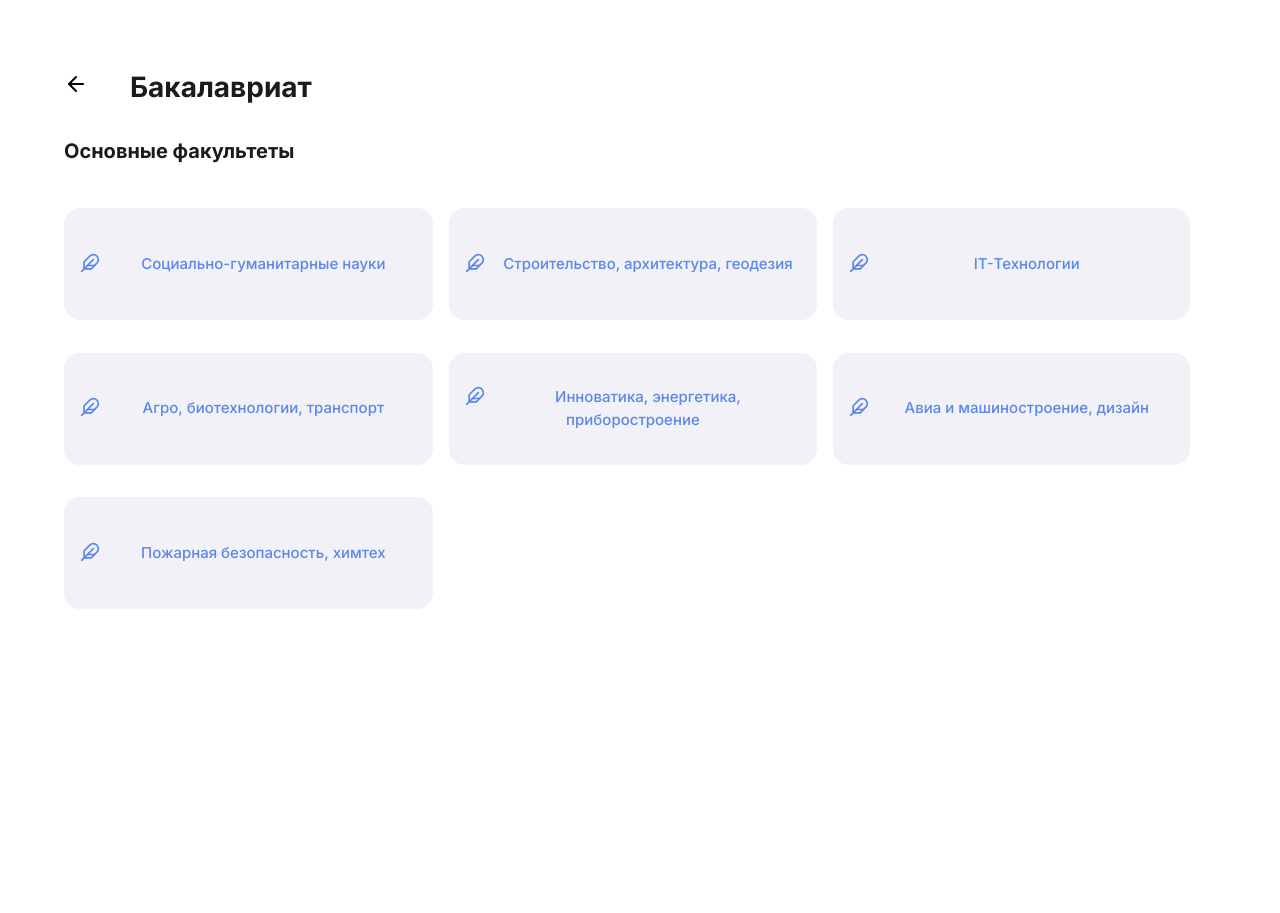
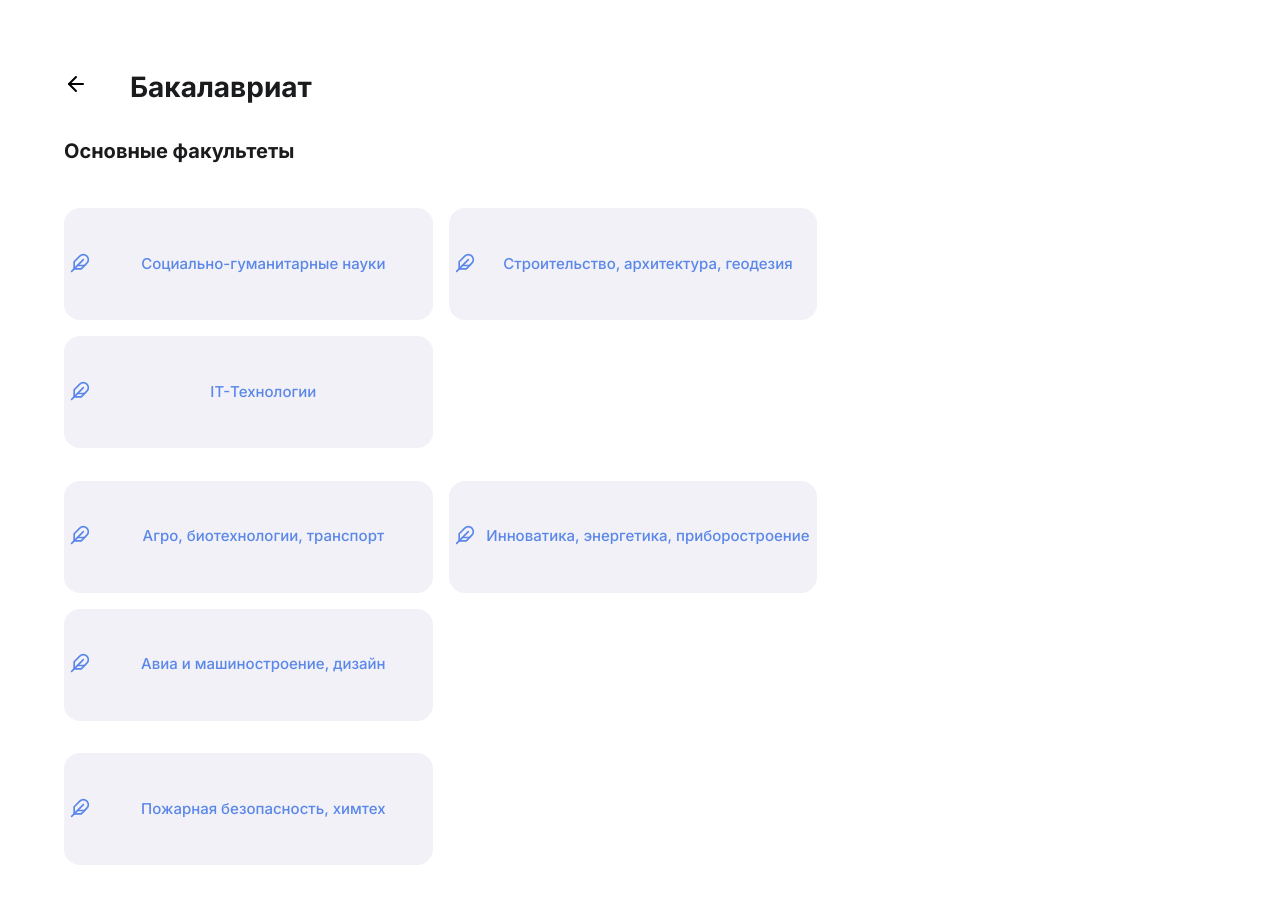
Before and after one commit to Pingwinshik/ElectronicQueue, a Python web app: template templates/client.html in a window 1280 px wide, after a click on "Бакалавриат". Before the commit the page ends 609 px from the top, so only its background shows below. Run offline with Jinja, Linux system fonts and the light colour scheme; the template is opened without the code that fills it, so the values that code supplies are empty.

Commit message:
Build 11.02.2023 12:18

```diff
--- a/static/css/additionals.css
+++ b/static/css/additionals.css
@@ -28,6 +28,10 @@ hr {
 .a-hider {
   color: #ffffff !important;
   background-color: #ffffff !important;
+}
+.w3-bachelor-button-terminal:hover {
+  color: #1A4FC1 !important;
+  background-color: #fafafa !important;
 }
 .a-grey-blue-hover:hover {
   color: #1A4FC1 !important;
@@ -66,6 +70,59 @@ hr {
   margin-top: 25vh!important;
   margin-bottom: 25vh!important;
 }
+.w3-mobile-style {
+
+}
+.w3-bachelor-button-mobile {
+    border:none;
+    display:inline-block;
+    padding:8px 16px;
+    vertical-align:middle;
+    overflow:hidden;
+    text-decoration:none;
+    color:inherit;
+    background-color:inherit;
+    text-align:center;
+    cursor:pointer;
+    white-space:nowrap;
+    padding-top:16px;
+    padding-bottom:16px;
+    color: #5a87e9;
+    background-color: #f1f1f7;
+    margin-top:16px;
+    border-radius:16px;
+    width: 100%;
+    height: 10vh;
+}
+.w3-bachelor-button-terminal {
+    border:none;
+    display:inline-block;
+    vertical-align:middle;
+    overflow:hidden;
+    text-decoration:none;
+    color:inherit;
+    background-color:inherit;
+    text-align:center;
+    cursor:pointer;
+    white-space:nowrap;
+    padding-top:16px;
+    padding-bottom:16px;
+    color: #5a87e9;
+    background-color: #f1f1f7;
+    margin-top:16px;
+    margin-right:16px;
+    float:left;
+    border:none;
+    display:block;
+    outline:0;
+    border-radius:16px;
+    width: 32%;
+    height: 14vh;
+}
+.a-light-blue {
+  color: #242628 !important;
+  background-color: #B3C7F5 !important;
+}
 .a-margin-8 {
   margin: 8px !important;
 }
--- a/templates/client.html
+++ b/templates/client.html
@@ -181,13 +181,13 @@
           <h2 class="text-blackish"><b>Основные факультеты</b></h2>
         </div>
         <div class="w3-container w3-margin-top w3-margin-bottom">
-          <button class="w3-button w3-padding-16 a-grey-blue w3-margin-top w3-round-xlarge a-grey-blue-hover" name="button" style="width: 100%; height: 10vh" onclick="document.getElementById('bach_soc').style.display='block'"><img class="search-icon" src="../static/img/icons/feather.svg" alt="Перо" width="20" height="20" align="left" style="margin-right: 10px" />Социально-гуманитарные науки</button>
-          <button class="w3-button w3-padding-16 a-grey-blue w3-margin-top w3-round-xlarge a-grey-blue-hover" name="button" style="width: 100%; height: 10vh" onclick="document.getElementById('bach_build').style.display='block'"><img class="search-icon" src="../static/img/icons/feather.svg" alt="Перо" width="20" height="20" align="left" style="margin-right: 10px" />Строительство, архитектура</button>
-          <button class="w3-button w3-padding-16 a-grey-blue w3-margin-top w3-round-xlarge a-grey-blue-hover" name="button" style="width: 100%; height: 10vh" onclick="document.getElementById('bach_it').style.display='block'"><img class="search-icon" src="../static/img/icons/feather.svg" alt="Перо" width="20" height="20" align="left" style="margin-right: 10px" />IT-Технологии</button>
-          <button class="w3-button w3-padding-16 a-grey-blue w3-margin-top w3-round-xlarge a-grey-blue-hover" name="button" style="width: 100%; height: 10vh" onclick="document.getElementById('bach_agro').style.display='block'"><img class="search-icon" src="../static/img/icons/feather.svg" alt="Перо" width="20" height="20" align="left" style="margin-right: 10px" />Агро, биотехнологии, транспорт</button>
-          <button class="w3-button w3-padding-16 a-grey-blue w3-margin-top w3-round-xlarge a-grey-blue-hover" name="button" style="width: 100%; height: 10vh" onclick="document.getElementById('bach_avia').style.display='block'"><img class="search-icon" src="../static/img/icons/feather.svg" alt="Перо" width="20" height="20" align="left" style="margin-right: 10px" />Авиа и машиностроение, дизайн</button>
-          <button class="w3-button w3-padding-16 a-grey-blue w3-margin-top w3-round-xlarge a-grey-blue-hover" name="button" style="width: 100%; height: 10vh" onclick="document.getElementById('bach_inno').style.display='block'"><img class="search-icon" src="../static/img/icons/feather.svg" alt="Перо" width="20" height="20" align="left" style="margin-right: 10px" />Инноватика, энергетика, приборостроение</button>
-          <button class="w3-button w3-padding-16 a-grey-blue w3-margin-top w3-round-xlarge a-grey-blue-hover" name="button" style="width: 100%; height: 10vh" onclick="document.getElementById('bach_chem').style.display='block'"><img class="search-icon" src="../static/img/icons/feather.svg" alt="Перо" width="20" height="20" align="left" style="margin-right: 10px" />Пожарная безопасность, химтех</button>
+          <button class="w3-bachelor-button-mobile" onclick="document.getElementById('bach_soc').style.display='block'"><img class="search-icon" src="../static/img/icons/feather.svg" alt="Перо" width="20" height="20" align="left" style="margin-right: 10px" />Социально-гуманитарные науки</button>
+          <button class="w3-bachelor-button-mobile" onclick="document.getElementById('bach_build').style.display='block'"><img class="search-icon" src="../static/img/icons/feather.svg" alt="Перо" width="20" height="20" align="left" style="margin-right: 10px" />Строительство, архитектура</button>
+         <button class="w3-bachelor-button-mobile" onclick="document.getElementById('bach_it').style.display='block'"><img class="search-icon" src="../static/img/icons/feather.svg" alt="Перо" width="20" height="20" align="left" style="margin-right: 10px" />IT-Технологии</button>
+         <button class="w3-bachelor-button-mobile" onclick="document.getElementById('bach_agro').style.display='block'"><img class="search-icon" src="../static/img/icons/feather.svg" alt="Перо" width="20" height="20" align="left" style="margin-right: 10px" />Агро, биотехнологии, транспорт</button>
+         <button class="w3-bachelor-button-mobile" onclick="document.getElementById('bach_avia').style.display='block'"><img class="search-icon" src="../static/img/icons/feather.svg" alt="Перо" width="20" height="20" align="left" style="margin-right: 10px" />Авиа и машиностроение, дизайн</button>
+         <button class="w3-bachelor-button-mobile" onclick="document.getElementById('bach_inno').style.display='block'"><img class="search-icon" src="../static/img/icons/feather.svg" alt="Перо" width="20" height="20" align="left" style="margin-right: 10px" />Инноватика, энергетика, приборостроение</button>
+         <button class="w3-bachelor-button-mobile" onclick="document.getElementById('bach_chem').style.display='block'"><img class="search-icon" src="../static/img/icons/feather.svg" alt="Перо" width="20" height="20" align="left" style="margin-right: 10px" />Пожарная безопасность, химтех</button>
         </div>
         <div id="bach_soc" class="w3-modal">
           <div class="w3-modal-content w3-card-4 w3-round-xlarge w3-animate-zoom" style="max-width: 100vw">
@@ -364,17 +364,17 @@
           <h2 class="text-blackish"><b>Основные факультеты</b></h2>
         </div>
         <div class="w3-container w3-margin-top w3-margin-bottom w3-bar">
-          <button class="w3-button w3-padding-16 a-grey-blue w3-margin-top w3-margin-right w3-bar-item w3-round-xlarge a-grey-blue-hover" name="button" style="width: 32%; height: 14vh" onclick="document.getElementById('bach_soc_t').style.display='block'"><img class="search-icon" src="../static/img/icons/feather.svg" alt="Перо" width="20" height="20" align="left" style="margin-right: 10px" />Социально-гуманитарные науки</button>
-          <button class="w3-button w3-padding-16 a-grey-blue w3-margin-top w3-margin-right w3-bar-item w3-round-xlarge a-grey-blue-hover" name="button" style="width: 32%; height: 14vh" onclick="document.getElementById('bach_build_t').style.display='block'"><img class="search-icon" src="../static/img/icons/feather.svg" alt="Перо" width="20" height="20" align="left" style="margin-right: 10px" />Строительство, архитектура, геодезия</button>
-          <button class="w3-button w3-padding-16 a-grey-blue w3-margin-top w3-bar-item w3-round-xlarge a-grey-blue-hover" name="button" style="width: 31%; height: 14vh" onclick="document.getElementById('bach_it_t').style.display='block'"><img class="search-icon" src="../static/img/icons/feather.svg" alt="Перо" width="20" height="20" align="left" style="margin-right: 10px" />IT-Технологии</button>
+          <button class="w3-bachelor-button-terminal" onclick="document.getElementById('bach_soc_t').style.display='block'"><img class="search-icon" src="../static/img/icons/feather.svg" alt="Перо" width="20" height="20" align="left" style="margin-right: 10px" />Социально-гуманитарные науки</button>
+          <button class="w3-bachelor-button-terminal" onclick="document.getElementById('bach_build_t').style.display='block'"><img class="search-icon" src="../static/img/icons/feather.svg" alt="Перо" width="20" height="20" align="left" style="margin-right: 10px" />Строительство, архитектура, геодезия</button>
+          <button class="w3-bachelor-button-terminal" onclick="document.getElementById('bach_it_t').style.display='block'"><img class="search-icon" src="../static/img/icons/feather.svg" alt="Перо" width="20" height="20" align="left" style="margin-right: 10px" />IT-Технологии</button>
         </div>
         <div class="w3-container w3-margin-top w3-margin-bottom w3-bar">
-          <button class="w3-button w3-padding-16 a-grey-blue w3-margin-top w3-margin-right w3-bar-item w3-round-xlarge a-grey-blue-hover" name="button" style="width: 32%; height: 14vh" onclick="document.getElementById('bach_agro_t').style.display='block'"><img class="search-icon" src="../static/img/icons/feather.svg" alt="Перо" width="20" height="20" align="left" style="margin-right: 10px" />Агро, биотехнологии, транспорт</button>
-          <button class="w3-button w3-padding-16 a-grey-blue w3-margin-top w3-bar-item w3-round-xlarge a-grey-blue-hover" name="button" style="width: 32%; height: 14vh" onclick="document.getElementById('bach_inno_t').style.display='block'"><img class="search-icon" src="../static/img/icons/feather.svg" alt="Перо" width="20" height="20" align="left" style="margin-right: 10px" />Инноватика, энергетика, приборостроение</button>
-          <button class="w3-button w3-padding-16 a-grey-blue w3-margin-top w3-margin-left w3-bar-item w3-round-xlarge a-grey-blue-hover" name="button" style="width: 31%; height: 14vh" onclick="document.getElementById('bach_avia_t').style.display='block'"><img class="search-icon" src="../static/img/icons/feather.svg" alt="Перо" width="20" height="20" align="left" style="margin-right: 10px" />Авиа и машиностроение, дизайн</button>
+          <button class="w3-bachelor-button-terminal" onclick="document.getElementById('bach_agro_t').style.display='block'"><img class="search-icon" src="../static/img/icons/feather.svg" alt="Перо" width="20" height="20" align="left" style="margin-right: 10px" />Агро, биотехнологии, транспорт</button>
+          <button class="w3-bachelor-button-terminal" onclick="document.getElementById('bach_inno_t').style.display='block'"><img class="search-icon" src="../static/img/icons/feather.svg" alt="Перо" width="20" height="20" align="left" style="margin-right: 10px" />Инноватика, энергетика, приборостроение</button>
+          <button class="w3-bachelor-button-terminal" onclick="document.getElementById('bach_avia_t').style.display='block'"><img class="search-icon" src="../static/img/icons/feather.svg" alt="Перо" width="20" height="20" align="left" style="margin-right: 10px" />Авиа и машиностроение, дизайн</button>
         </div>
         <div class="w3-container w3-margin-top w3-margin-bottom w3-bar">
-          <button class="w3-button w3-padding-16 a-grey-blue w3-margin-top w3-bar-item w3-round-xlarge a-grey-blue-hover" name="button" style="width: 32%; height: 14vh" onclick="document.getElementById('bach_chem_t').style.display='block'"><img class="search-icon" src="../static/img/icons/feather.svg" alt="Перо" width="20" height="20" align="left" style="margin-right: 10px" />Пожарная безопасность, химтех</button>
+          <button class="w3-bachelor-button-terminal"  onclick="document.getElementById('bach_chem_t').style.display='block'"><img class="search-icon" src="../static/img/icons/feather.svg" alt="Перо" width="20" height="20" align="left" style="margin-right: 10px" />Пожарная безопасность, химтех</button>
         </div>
         <div class="long-show"></div>
       </div>
```
